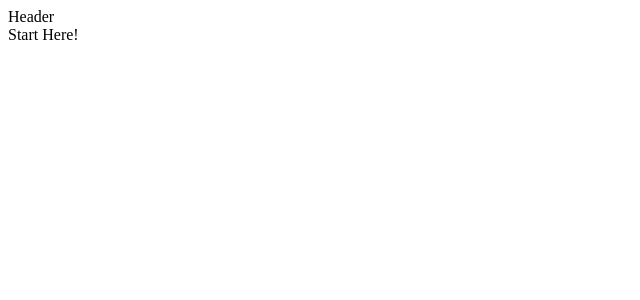
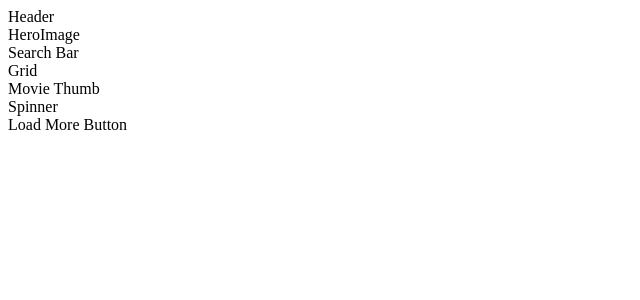
Before and after one commit to BryantIT/react-md, a React (Create React App) app: page / in a window 1280 px wide. Shown: the top 300 px of the page, without its empty margins (0-640 px from the left). Built offline with nearby package versions, Linux system fonts and the light colour scheme.

Commit message:
Created a sandbox for html syntax ease

```diff
--- a/src/components/App.js
+++ b/src/components/App.js
@@ -1,6 +1,12 @@
 import React from 'react';
 import Header from './elements/Header';
+import Home from './Home';
 
-const App = () => <div><Header />Start Here!</div>;
+const App = () => (
+  <div>
+    <Header />
+    <Home />
+  </div>
+)
 
 export default App;
```
Also changed, not shown: sandbox.html (added).
